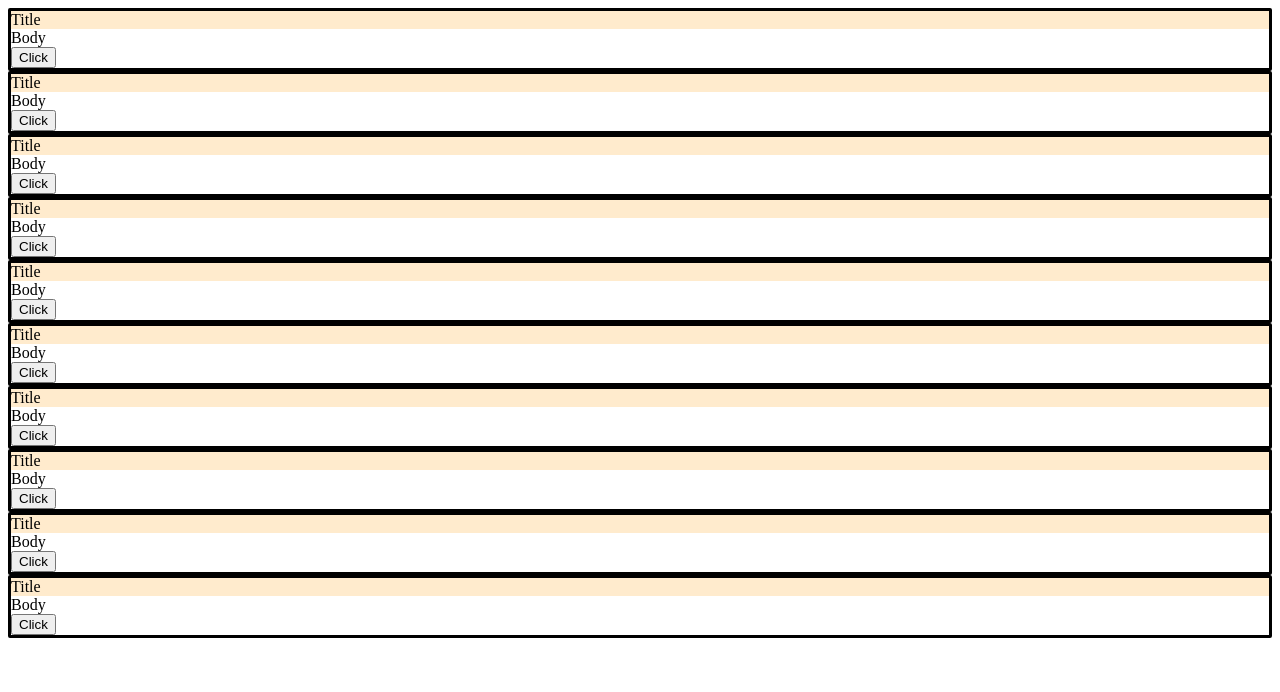
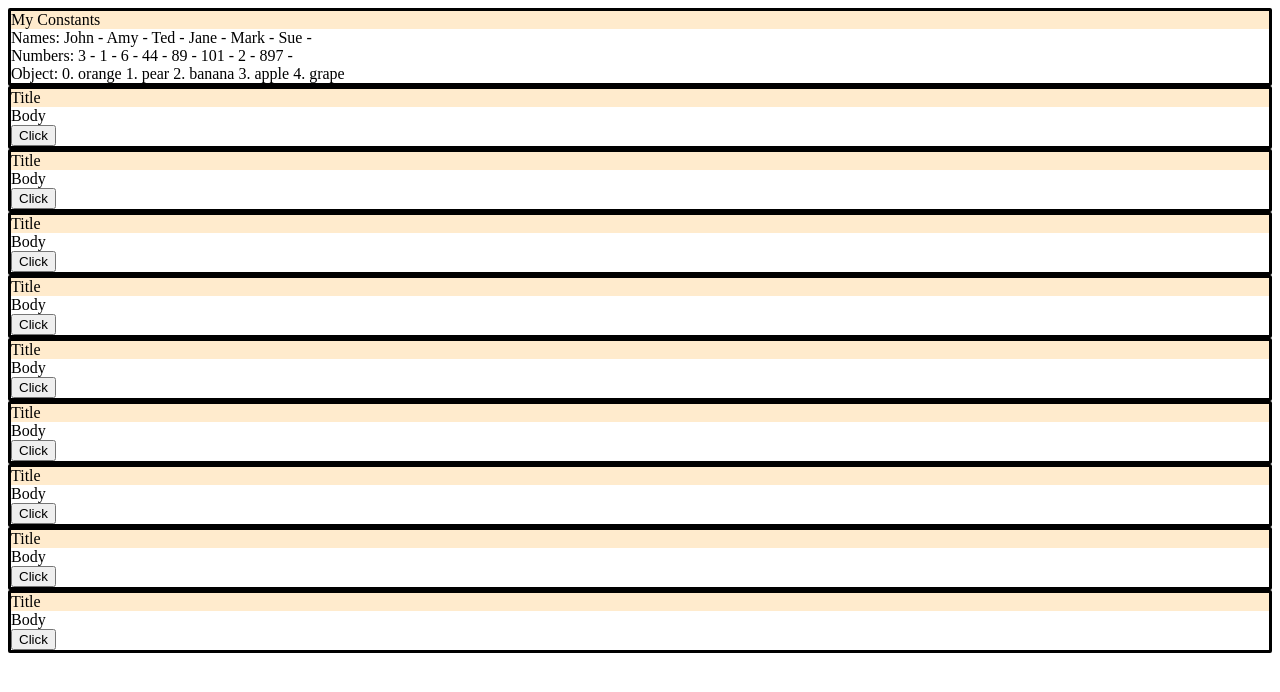
Before and after one commit to DXRovang/hook-playground, a React (Create React App) app: page / in a window 1280 px wide. Shown: the top 692 px of the page. Built offline with nearby package versions, Linux system fonts and the light colour scheme.

Commit message:
adds constants

```diff
--- a/src/App.js
+++ b/src/App.js
@@ -1,14 +1,28 @@
 import './App.css';
 
 function App() {
+
+  const namesArray = ["John", "Amy", "Ted", "Jane", "Mark", "Sue"]
+  const numbersArray = [3, 1, 6, 44, 89, 101, 2, 897]
+
+  const myObject = {
+    1: "orange",
+    2: "pear",
+    3: "banana",
+    4: "apple",
+    5: "grape"
+  }
+
+
 
 
   return (
     <>
     <div className="border">
-      <div className="title">Title</div>
-      <div>Body</div>
-      <button>Click</button>
+      <div className="title">My Constants</div>
+      <div>Names: {namesArray.map(name=>name + " - ")}</div>
+      <div>Numbers: {numbersArray.map(number=> number + " - ")}</div>
+      <div>Object: {Object.keys(myObject).map((item, index)=>index + ". " + myObject[item] + " ")}</div>
     </div>
 
     <div className="border">
```
